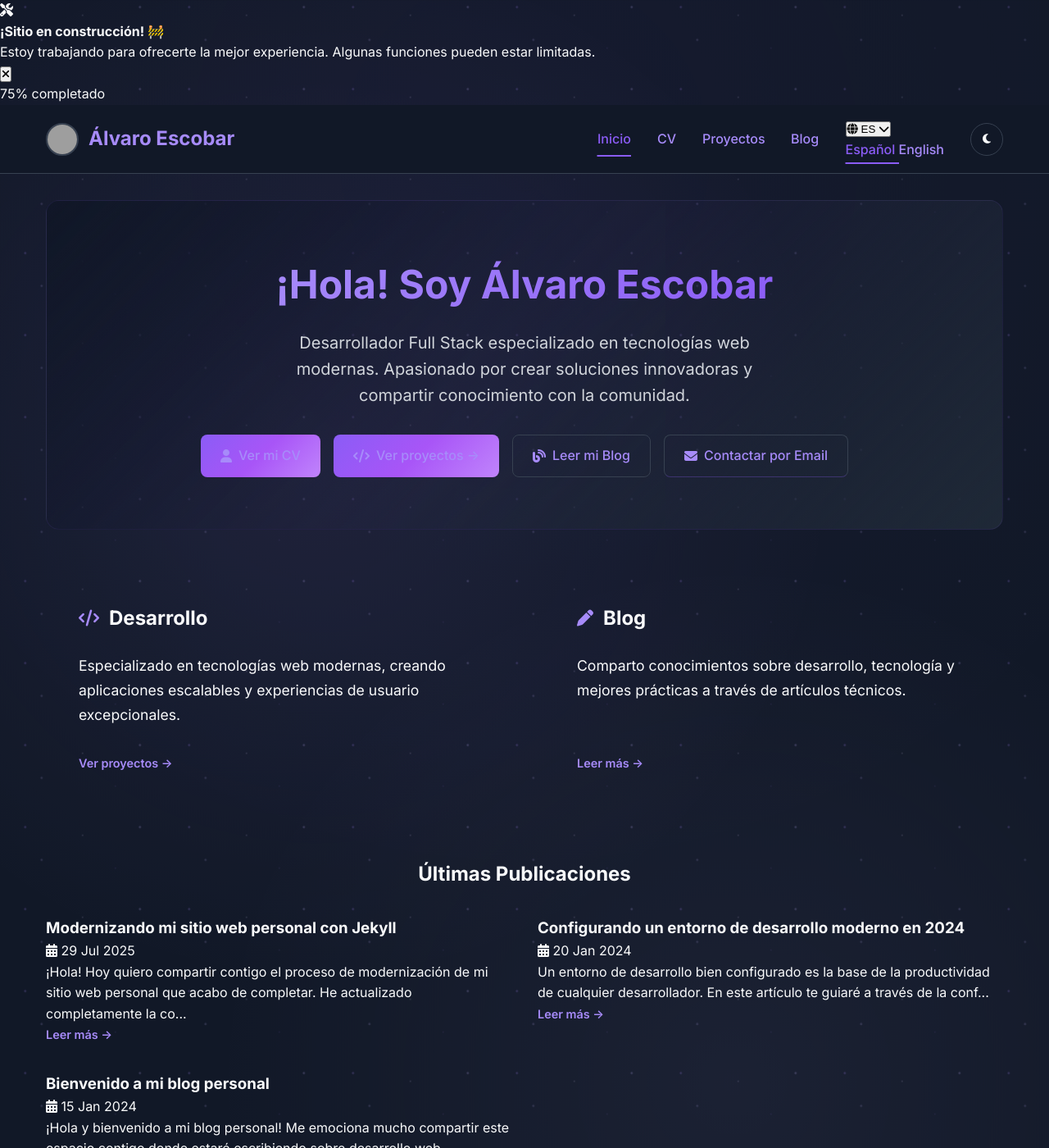
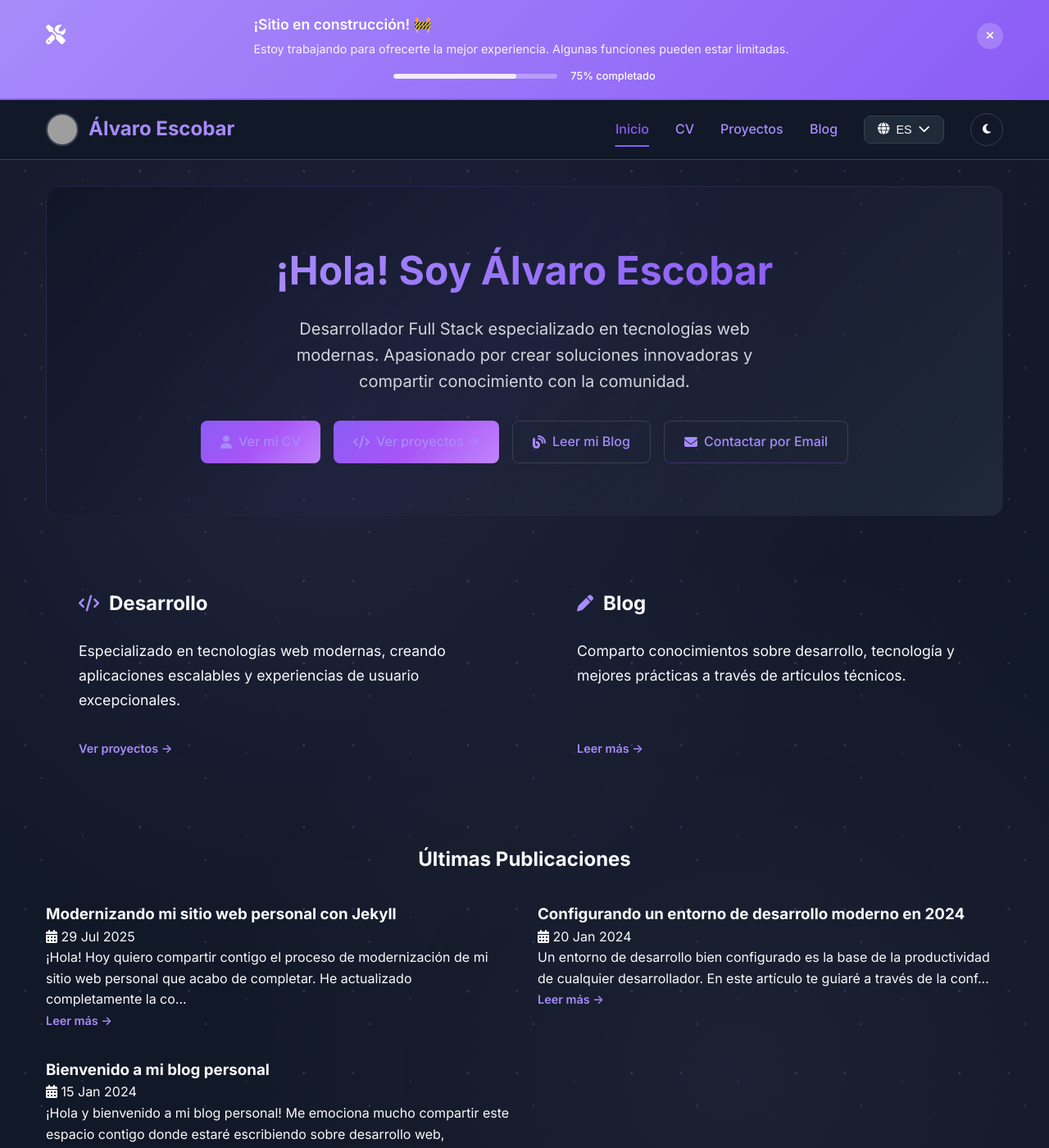
Before and after one commit to l3onkers/l3onkers.github.io, a Jekyll site: the page built from index.html, in a window 1280 px wide and 1400 px high. Shown: the whole window at 82% size. Built offline with Jekyll 4.4.1, drawn with Linux system fonts in a browser that asks for light colours; grey boxes are pictures that could not be loaded.

Commit message:
🔧 Añadir CSS faltante para banner de construcción y selector de idiomas
- Restaurar CSS del banner de construcción (construction-banner, etc.)
- Añadir CSS del selector de idiomas (language-selector, language-toggle, etc.)
- Corregir elementos que no mostraban contenedores visuales
- Incluir animaciones y estilos de hover necesarios

Fixes: Banner de aviso y selector de idiomas no visibles

```diff
--- a/assets/css/style.css
+++ b/assets/css/style.css
@@ -34,444 +34,6 @@
   --border-color: #374151;
   --shadow: 0 1px 3px 0 rgba(167, 139, 250, 0.4), 0 1px 2px 0 rgba(167, 139, 250, 0.3);
   --shadow-lg: 0 10px 15px -3px rgba(167, 139, 250, 0.4), 0 4px 6px -2px rgba(167, 139, 250, 0.3);
-}
-
-/* Reset and Base Styles */
-* {
-  margin: 0;
-  padding: 0;
-  box-sizing: border-box;
-}
-
-body {
-  font-family: 'Inter', -apple-system, BlinkMacSystemFont, 'Segoe UI', Roboto, sans-serif;
-  line-height: 1.6;
-  color: var(--text-color);
-  background-color: var(--bg-color);
-  transition: var(--transition);
-}
-
-/* Global Link Styles with Lila Theme */
-a {
-  color: var(--primary-color);
-  text-decoration: underline;
-  text-decoration-color: rgba(139, 92, 246, 0.3);
-  text-underline-offset: 2px;
-  transition: var(--transition);
-}
-
-a:hover {
-  color: var(--primary-hover);
-  text-decoration-color: var(--primary-hover);
-  text-decoration-thickness: 2px;
-}
-
-a:visited {
-  color: #9333ea; /* Slightly different purple for visited links */
-}
-
-a:active {
-  color: var(--primary-hover);
-}
-
-/* Specific link styles for different contexts */
-.post-content a,
-.cv-section a,
-.card a:not(.btn),
-.project-content a:not(.btn) {
-  color: var(--primary-color);
-  font-weight: 500;
-  text-decoration: underline;
-  text-decoration-color: rgba(139, 92, 246, 0.4);
-  text-underline-offset: 3px;
-}
-
-.post-content a:hover,
-.cv-section a:hover,
-.card a:not(.btn):hover,
-.project-content a:hover:not(.btn) {
-  color: var(--primary-hover);
-  text-decoration-color: var(--primary-hover);
-  text-decoration-thickness: 2px;
-}
-
-.wrapper {
-  max-width: 1200px;
-  margin: 0 auto;
-  padding: 0 1rem;
-  animation: fadeInUp 0.8s ease forwards;
-}
-
-/* Header Styles */
-.site-header {
-  background-color: var(--bg-color);
-  border-bottom: 1px solid var(--border-color);
-  position: sticky;
-  top: 0;
-  z-index: 100;
-  backdrop-filter: blur(10px);
-  transition: var(--transition);
-  animation: slideDown 0.6s ease forwards;
-}
-
-.site-nav {
-  display: flex;
-  justify-content: space-between;
-  align-items: center;
-  padding: 1rem 0;
-}
-
-.nav-brand {
-  display: flex;
-  align-items: center;
-  gap: 0.75rem;
-}
-
-.nav-brand a {
-  font-size: 1.5rem;
-  font-weight: 700;
-  color: var(--text-color);
-  text-decoration: none;
-  transition: var(--transition);
-}
-
-.nav-brand a:hover {
-  color: var(--primary-color);
-}
-
-.nav-avatar {
-  width: 2.5rem;
-  height: 2.5rem;
-  border-radius: 50%;
-  object-fit: cover;
-  border: 2px solid var(--border-color);
-  transition: var(--transition);
-}
-
-.nav-avatar:hover {
-  border-color: var(--primary-color);
-  transform: scale(1.05);
-}
-
-.nav-links {
-  display: flex;
-  align-items: center;
-  gap: 2rem;
-}
-
-.nav-links a {
-  color: var(--text-secondary);
-  text-decoration: none;
-  font-weight: 500;
-  transition: var(--transition);
-  position: relative;
-  animation: fadeInRight 0.6s ease forwards;
-}
-
-.nav-links a:hover,
-.nav-links a.active {
-  color: var(--primary-color);
-}
-
-.nav-links a.active::after {
-  content: '';
-  position: absolute;
-  bottom: -0.5rem;
-  left: 0;
-  right: 0;
-  height: 2px;
-  background-color: var(--primary-color);
-}
-
-.theme-toggle {
-  background: none;
-  border: 1px solid var(--border-color);
-  border-radius: 50%;
-  width: 2.5rem;
-  height: 2.5rem;
-  display: flex;
-  align-items: center;
-  justify-content: center;
-  cursor: pointer;
-  transition: var(--transition);
-  color: var(--text-color);
-}
-
-.theme-toggle:hover {
-  background-color: var(--bg-secondary);
-  border-color: var(--primary-color);
-}
-
-.nav-toggle {
-  display: none;
-  flex-direction: column;
-  cursor: pointer;
-  gap: 4px;
-}
-
-.nav-toggle span {
-  width: 25px;
-  height: 3px;
-  background-color: var(--text-color);
-  transition: var(--transition);
-}
-
-/* Main Content */
-.page-content {
-  min-height: calc(100vh - 200px);
-  padding: 2rem 0;
-}
-
-/* Hero Section */
-.hero {
-  text-align: center;
-  padding: 4rem 0;
-  background: linear-gradient(135deg, var(--bg-color) 0%, rgba(139, 92, 246, 0.03) 50%, var(--bg-secondary) 100%);
-  margin-bottom: 3rem;
-  border-radius: 1rem;
-  border: 1px solid rgba(139, 92, 246, 0.1);
-  position: relative;
-  overflow: hidden;
-  animation: fadeInUp 1s ease 0.2s both;
-}
-
-.hero::before {
-  content: '';
-  position: absolute;
-  top: 0;
-  left: 0;
-  right: 0;
-  bottom: 0;
-  background: linear-gradient(45deg, transparent, rgba(139, 92, 246, 0.05), transparent);
-  animation: heroGlow 8s ease-in-out infinite;
-  pointer-events: none;
-  z-index: 0;
-}
-
-.hero > * {
-  position: relative;
-  z-index: 1;
-}
-
-@keyframes heroGlow {
-  0%, 100% {
-    transform: translateX(-100%);
-    opacity: 0;
-  }
-  50% {
-    transform: translateX(100%);
-    opacity: 1;
-  }
-}
-
-.hero h1 {
-  font-size: 3rem;
-  font-weight: 700;
-  margin-bottom: 1rem;
-  background: linear-gradient(135deg, var(--primary-color), var(--primary-hover));
-  -webkit-background-clip: text;
-  -webkit-text-fill-color: transparent;
-  background-clip: text;
-  position: relative;
-  display: inline-block;
-}
-
-.hero h1::after {
-  content: '';
-  position: absolute;
-  top: 100%;
-  left: 0;
-  right: 0;
-  height: 2px;
-  background: var(--primary-gradient);
-  transform: scaleX(0);
-  transition: transform 0.6s ease;
-}
-
-.hero h1:hover::after {
-  transform: scaleX(1);
-}
-
-.hero p {
-  font-size: 1.25rem;
-  color: var(--text-secondary);
-  max-width: 600px;
-  margin: 0 auto 2rem;
-}
-
-.hero-buttons {
-  display: flex;
-  gap: 1rem;
-  justify-content: center;
-  flex-wrap: wrap;
-}
-
-.btn {
-  display: inline-flex;
-  align-items: center;
-  gap: 0.5rem;
-  padding: 0.75rem 1.5rem;
-  border-radius: 0.5rem;
-  text-decoration: none;
-  font-weight: 500;
-  transition: var(--transition);
-  border: none;
-  cursor: pointer;
-  position: relative;
-  overflow: hidden;
-  transform: translateZ(0); /* Enable hardware acceleration */
-}
-
-.btn::before {
-  content: '';
-  position: absolute;
-  top: 50%;
-  left: 50%;
-  width: 0;
-  height: 0;
-  background: rgba(255, 255, 255, 0.2);
-  border-radius: 50%;
-  transform: translate(-50%, -50%);
-  transition: width 0.6s ease, height 0.6s ease;
-  pointer-events: none;
-}
-
-.btn:hover::before {
-  width: 300px;
-  height: 300px;
-}
-
-.btn-primary {
-  background: var(--primary-gradient);
-  color: #ffffff !important;
-  border: none;
-  position: relative;
-  overflow: hidden;
-  text-decoration: none !important;
-}
-
-.btn-primary::before {
-  content: '';
-  position: absolute;
-  top: 0;
-  left: -100%;
-  width: 100%;
-  height: 100%;
-  background: linear-gradient(90deg, transparent, rgba(255, 255, 255, 0.2), transparent);
-  transition: left 0.5s;
-}
-
-.btn-primary:hover::before {
-  left: 100%;
-}
-
-.btn-primary:hover {
-  background: linear-gradient(135deg, #7c3aed 0%, #8b5cf6 50%, #a855f7 100%);
-  transform: translateY(-2px);
-  box-shadow: 0 10px 25px rgba(139, 92, 246, 0.3);
-  color: #ffffff !important;
-}
-
-.btn-secondary {
-  background-color: transparent;
-  color: var(--text-color) !important;
-  border: 1px solid var(--border-color);
-  text-decoration: none !important;
-}
-
-.btn-secondary:hover {
-  background-color: var(--bg-secondary);
-  transform: translateY(-2px);
-  border-color: var(--primary-color);
-  color: var(--primary-color) !important;
-}
-
-/* Grid System */
-.grid {
-  display: grid;
-  gap: 2rem;
-  width: 100%;
-}
-
-.grid-2 {
-  grid-template-columns: repeat(2, 1fr);
-}
-
-.grid-3 {
-  grid-template-columns: repeat(3, 1fr);
-}
-
-.grid-4 {
-  grid-template-columns: repeat(4, 1fr);
-}
-
-/* Home page section styling with improved spacing */
-.home-sections .grid {
-  gap: 3rem;
-}
-
-.home-sections .card {
-  position: relative;
-  padding: 2.5rem;
-  min-height: 200px;
-  display: flex;
-  flex-direction: column;
-  justify-content: space-between;
-}
-
-.home-sections .card h3 {
-  font-size: 1.5rem;
-  margin-bottom: 1.5rem;
-  display: flex;
-  align-items: center;
-  gap: 0.75rem;
-}
-
-.home-sections .card h3 i {
-  color: var(--primary-color);
-  font-size: 1.25rem;
-}
-
-.home-sections .card p {
-  font-size: 1.1rem;
-  line-height: 1.7;
-  margin-bottom: 2rem;
-  flex-grow: 1;
-}
-
-.home-sections .card .read-more {
-  margin-top: auto;
-  font-weight: 600;
-  display: inline-flex;
-  align-items: center;
-  gap: 0.5rem;
-  transition: var(--transition);
-}
-
-.home-sections .card .read-more:hover {
-  transform: translateX(5px);
-}
-
-/* Enhanced mobile spacing */
-@media (max-width: 768px) {
-  .home-sections .grid {
-    gap: 2rem;
-  }
-
-  .home-sections .card {
-    padding: 2rem;
-    min-height: auto;
-  }
-
-  .home-sections .card h3 {
-    font-size: 1.25rem;
-    margin-bottom: 1rem;
-  }
-
-  .home-sections .card p {
-    font-size: 1rem;
-    margin-bottom: 1.5rem;
-  }
 }
 
 /* Reset and Base Styles */
@@ -2086,12 +1648,185 @@ html {
   width: 75%;
 }
 
-/* Additional spacing and styling utilities */
-.card-no-content {
-  padding: 3rem;
-}
-
-.icon-large {
-  font-size: 3rem;
-  color: var(--text-secondary);
-}
+/* Under Construction Banner */
+.construction-banner {
+  background: linear-gradient(135deg, var(--primary-color), var(--primary-hover));
+  color: white;
+  padding: 1rem 0;
+  position: relative;
+  overflow: hidden;
+  box-shadow: var(--shadow-lg);
+  border-bottom: 2px solid var(--primary-hover);
+}
+
+.construction-content {
+  display: flex;
+  align-items: center;
+  justify-content: space-between;
+  max-width: 1200px;
+  margin: 0 auto;
+  padding: 0 1rem;
+  flex-wrap: wrap;
+  gap: 1rem;
+}
+
+.construction-icon {
+  font-size: 1.5rem;
+  animation: bounce 2s infinite;
+}
+
+.construction-text h4 {
+  margin: 0 0 0.25rem 0;
+  font-size: 1.1rem;
+  font-weight: 600;
+}
+
+.construction-text p {
+  margin: 0;
+  font-size: 0.9rem;
+  opacity: 0.9;
+}
+
+.construction-close {
+  background: rgba(255, 255, 255, 0.2);
+  border: none;
+  color: white;
+  padding: 0.5rem;
+  border-radius: 50%;
+  cursor: pointer;
+  transition: var(--transition);
+  width: 2rem;
+  height: 2rem;
+  display: flex;
+  align-items: center;
+  justify-content: center;
+}
+
+.construction-close:hover {
+  background: rgba(255, 255, 255, 0.3);
+  transform: scale(1.1);
+}
+
+.construction-progress {
+  display: flex;
+  align-items: center;
+  justify-content: center;
+  gap: 1rem;
+  margin-top: 0.75rem;
+  padding: 0 1rem;
+}
+
+.progress-bar {
+  flex: 1;
+  max-width: 200px;
+  height: 6px;
+  background: rgba(255, 255, 255, 0.3);
+  border-radius: 3px;
+  overflow: hidden;
+}
+
+.progress-fill {
+  height: 100%;
+  background: rgba(255, 255, 255, 0.8);
+  border-radius: 3px;
+  transition: width 0.3s ease;
+}
+
+.progress-text {
+  font-size: 0.8rem;
+  font-weight: 500;
+  white-space: nowrap;
+}
+
+@keyframes bounce {
+  0%, 20%, 50%, 80%, 100% {
+    transform: translateY(0);
+  }
+  40% {
+    transform: translateY(-10px);
+  }
+  60% {
+    transform: translateY(-5px);
+  }
+}
+
+/* Hide banner when dismissed */
+.construction-banner.hidden {
+  display: none;
+}
+
+/* Language Selector */
+.language-selector {
+  position: relative;
+  display: inline-block;
+}
+
+.language-toggle {
+  background: var(--bg-secondary);
+  border: 1px solid var(--border-color);
+  color: var(--text-color);
+  padding: 0.5rem 1rem;
+  border-radius: 0.5rem;
+  cursor: pointer;
+  display: flex;
+  align-items: center;
+  gap: 0.5rem;
+  font-size: 0.9rem;
+  transition: var(--transition);
+}
+
+.language-toggle:hover {
+  background: var(--primary-color);
+  color: white;
+  border-color: var(--primary-color);
+}
+
+.language-dropdown {
+  position: absolute;
+  top: 100%;
+  right: 0;
+  background: var(--bg-color);
+  border: 1px solid var(--border-color);
+  border-radius: 0.5rem;
+  box-shadow: var(--shadow-lg);
+  min-width: 120px;
+  z-index: 1000;
+  opacity: 0;
+  visibility: hidden;
+  transform: translateY(-10px);
+  transition: all 0.3s ease;
+}
+
+.language-dropdown.show {
+  opacity: 1;
+  visibility: visible;
+  transform: translateY(0);
+}
+
+.language-option {
+  display: flex;
+  align-items: center;
+  gap: 0.5rem;
+  padding: 0.75rem 1rem;
+  text-decoration: none;
+  color: var(--text-color);
+  transition: var(--transition);
+  border-bottom: 1px solid var(--border-color);
+}
+
+.language-option:last-child {
+  border-bottom: none;
+}
+
+.language-option:hover {
+  background: var(--bg-secondary);
+}
+
+.language-option.active {
+  background: var(--primary-color);
+  color: white;
+}
+
+.language-option.active:hover {
+  background: var(--primary-hover);
+}
```
